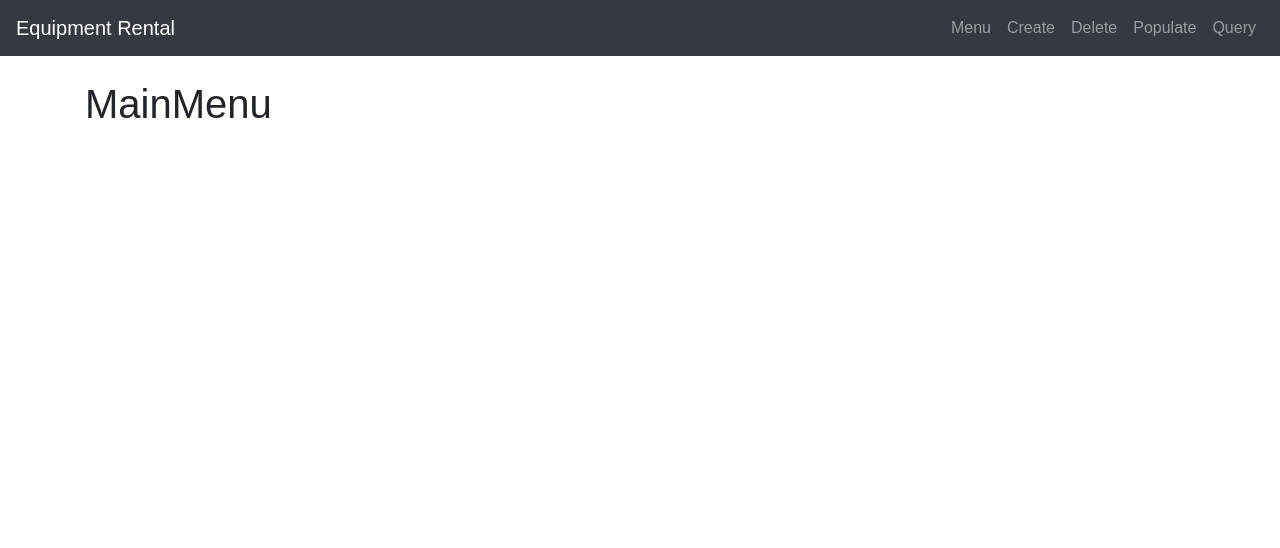
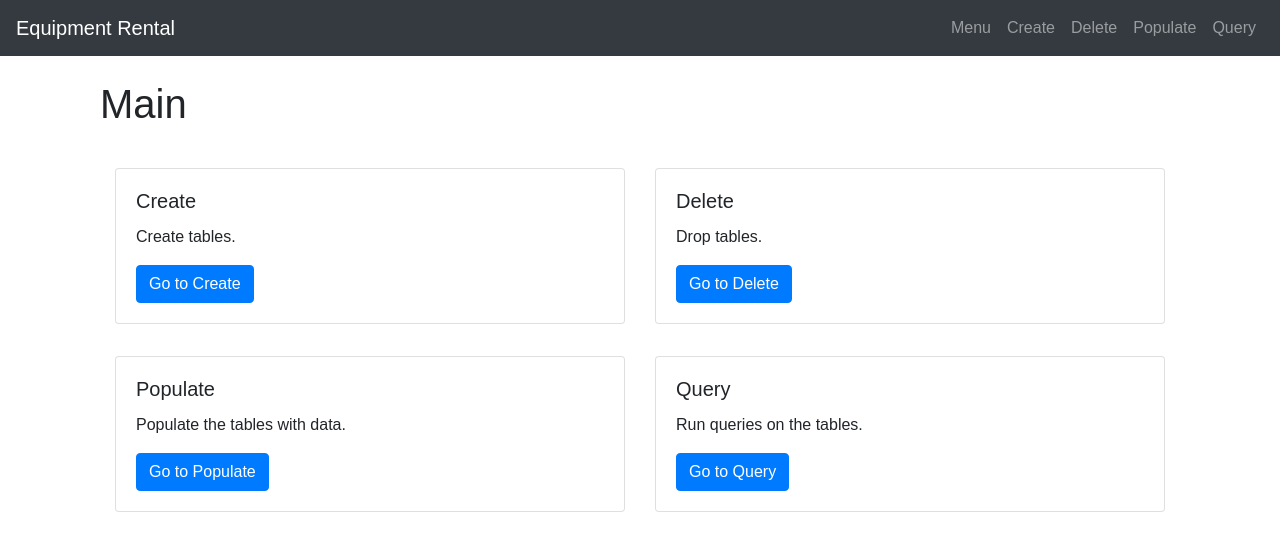
Before and after one commit to cszatma/equipment-rental, a React app in the folder client/: page / in a window 1280 px wide. Shown: the top 548 px of the page. Built offline with nearby package versions, Linux system fonts and the light colour scheme.

Commit message:
Added MenuCard component which displays info on a page in the app, rendered cards for each section in Menu

```diff
--- a/client/src/components/Menu.tsx
+++ b/client/src/components/Menu.tsx
@@ -1,7 +1,27 @@
-import React, { Component } from 'react';
+import React, { FunctionComponent } from 'react';
+import { Col, Container, Row } from 'reactstrap';
+import MenuCard from '@components/MenuCard';
 
-export default class Menu extends Component<{}> {
-  public render() {
-    return <h1>MainMenu</h1>;
-  }
-}
+const choices = [
+  { title: 'Create', description: 'Create tables.' },
+  { title: 'Delete', description: 'Drop tables.' },
+  { title: 'Populate', description: 'Populate the tables with data.' },
+  { title: 'Query', description: 'Run queries on the tables.' },
+];
+
+const Menu: FunctionComponent<{}> = () => (
+  <Container>
+    <h1>Main</h1>
+    <Container className="py-3">
+      <Row>
+        {choices.map(choice => (
+          <Col xs="12" md="6">
+            <MenuCard title={choice.title} description={choice.description} />
+          </Col>
+        ))}
+      </Row>
+    </Container>
+  </Container>
+);
+
+export default Menu;
--- /dev/null
+++ b/client/src/components/MenuCard.tsx
@@ -0,0 +1,22 @@
+import React, { FunctionComponent } from 'react';
+import { Card, CardBody, CardText, CardTitle } from 'reactstrap';
+import { Link } from 'react-router-dom';
+
+interface Props {
+  title: string;
+  description: string;
+}
+
+const MenuCard: FunctionComponent<Props> = ({ title, description }) => (
+  <Card className="my-3">
+    <CardBody>
+      <CardTitle>{title}</CardTitle>
+      <CardText>{description}</CardText>
+      <Link className="btn btn-primary" to={`/${title.toLowerCase()}`}>
+        Go to {title}
+      </Link>
+    </CardBody>
+  </Card>
+);
+
+export default MenuCard;
```
